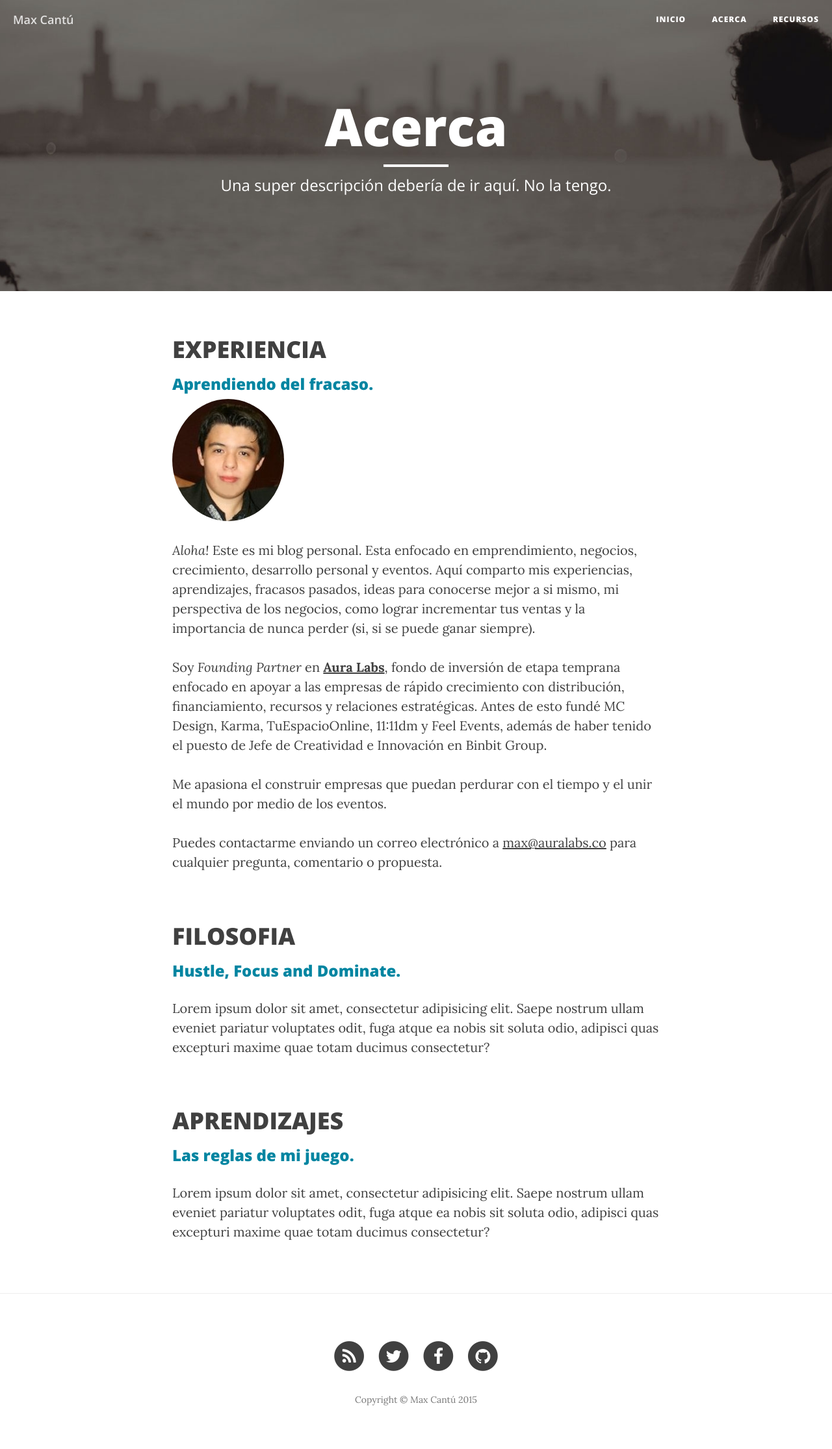
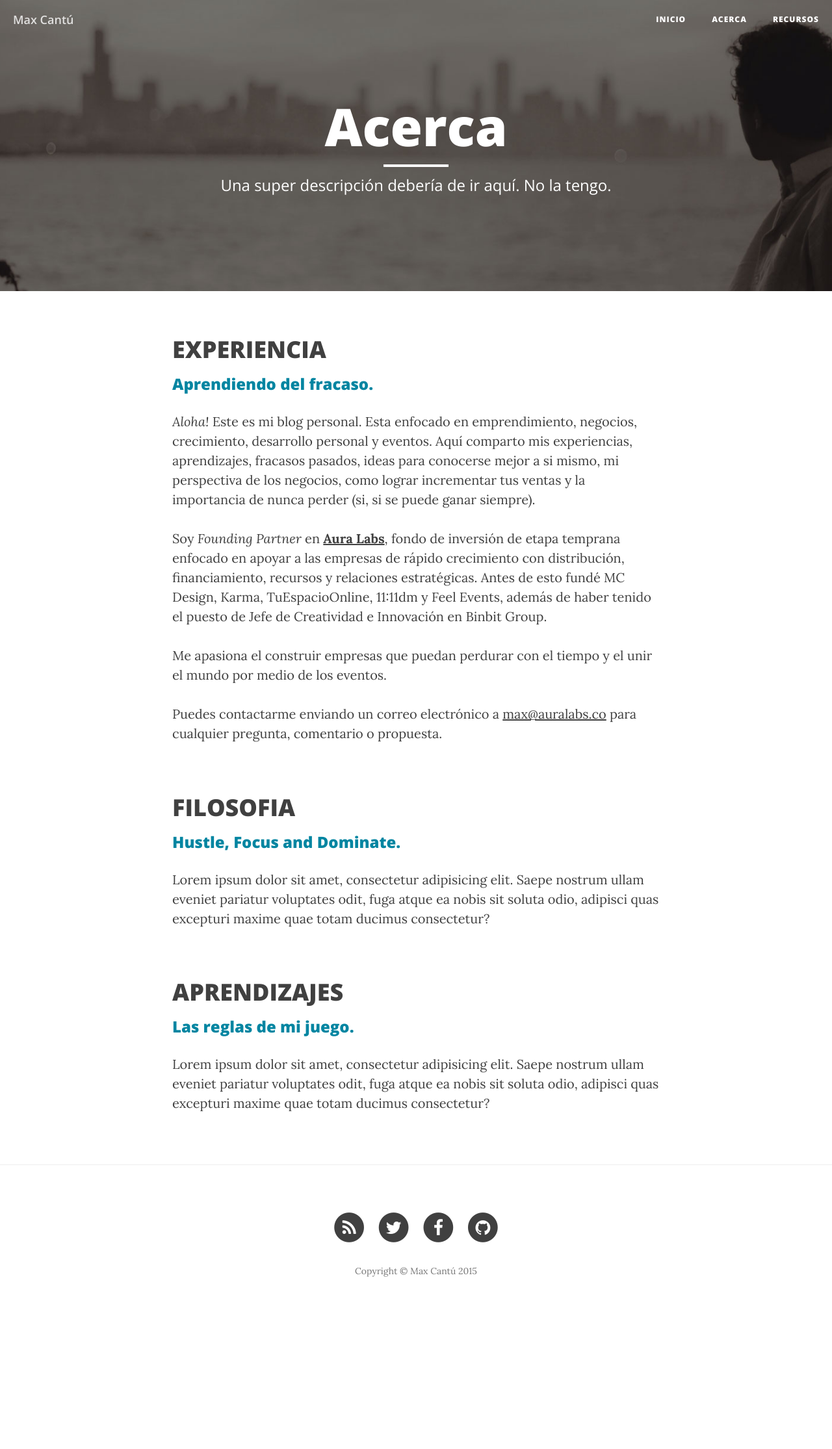
Before and after one commit to maxcantu/personal, a Jekyll site: the page built from acerca.html, in a window 1280 px wide. Shown: the whole page at 65% size. Built offline with Jekyll 4.4.1, drawn with Linux system fonts in a browser that asks for light colours; nearby versions of some CDN libraries; after the commit the page ends 2032 px from its top, so only the background shows below that.

Commit message:
remove pic

```diff
--- a/acerca.html
+++ b/acerca.html
@@ -7,8 +7,6 @@ header-img: "img/about-bg.jpg"
 
 <h1>EXPERIENCIA</h1>
 <h3 class="subtitlex">Aprendiendo del fracaso.</h3>
-
-<img src="/img/img-max.jpg" alt="Max Cantú" class="img-circle" />
 
 <p><i>Aloha!</i> Este es mi blog personal. Esta enfocado en emprendimiento, negocios, crecimiento, desarrollo personal y eventos. Aquí comparto mis experiencias, aprendizajes, fracasos pasados, ideas para conocerse mejor a si mismo, mi perspectiva de los negocios, como lograr incrementar tus ventas y la importancia de nunca perder (si, si se puede ganar siempre).</p>
 
```
